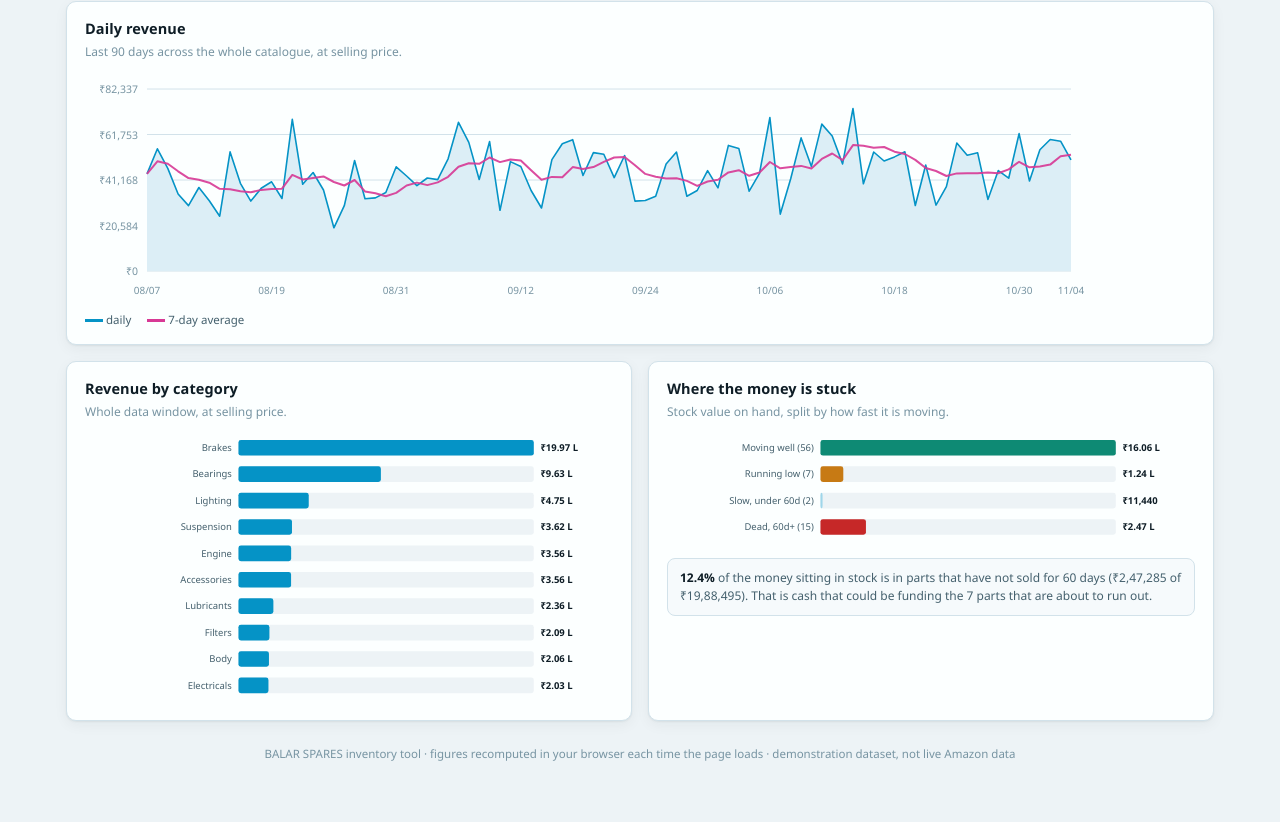
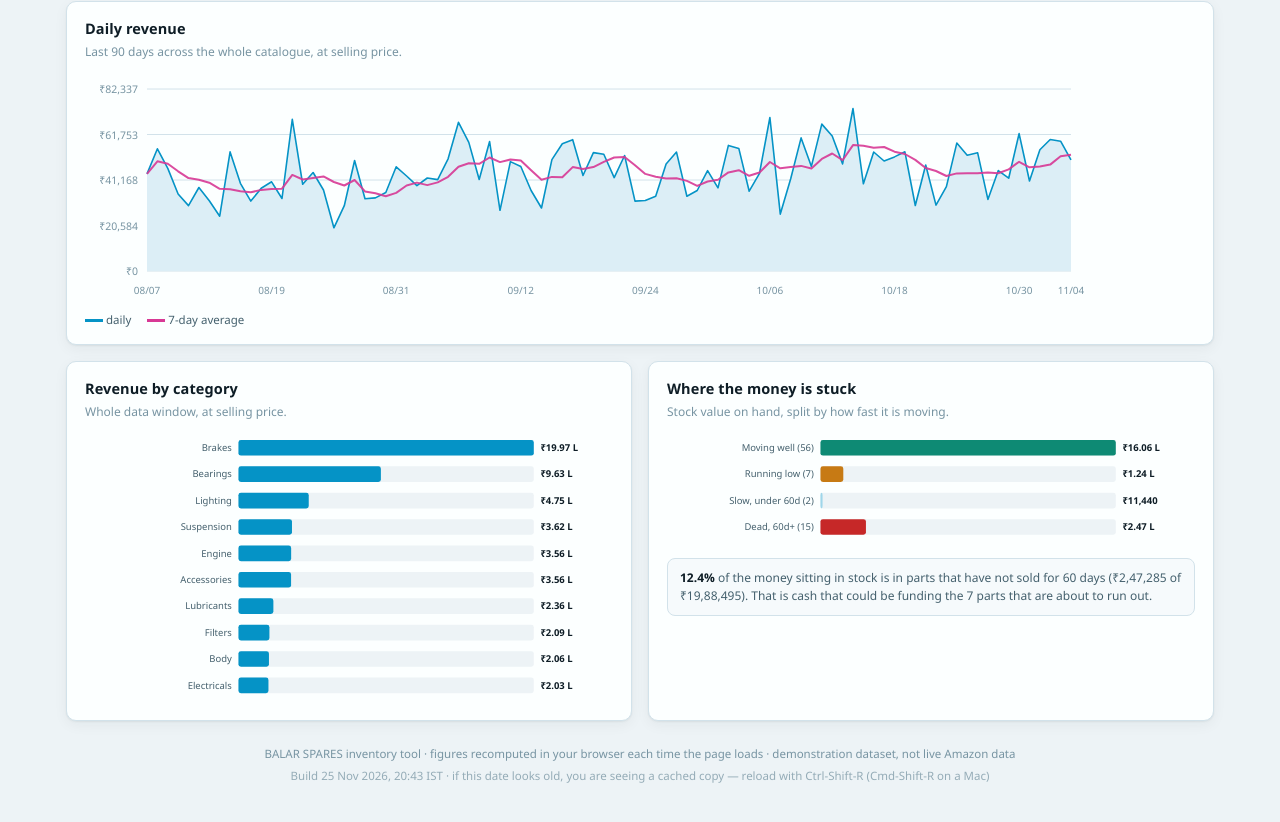
Before and after one commit to fbatman1505-HA/balar-spares, a plain HTML site: page index.html in a window 1280 px wide. Shown: the part 409-1231 px from the top of the page. Drawn offline with Linux system fonts and the light colour scheme.

Commit message:
Stamp the build date in the footer
The live site and a local copy look identical, so there was no way to
tell a stale cached page from a current one. The footer now carries the
build time and says what to press if it looks old.

Co-Authored-By: Claude Opus 5 <noreply@anthropic.com>
Claude-Session: https://claude.ai/code/session_01AavaP7vtMzi3p8xNU8Cn5k

```diff
--- a/index.html
+++ b/index.html
@@ -174,6 +174,8 @@ tr.sel td{background:var(--cyan-xl)}
 .answer table{font-size:12px; margin-top:9px}
 .answer .src{margin-top:10px; font-size:11px; color:var(--ink-3); border-top:1px solid var(--line); padding-top:7px}
 svg{display:block; max-width:100%; height:auto}
+.build{display:inline-block; margin-top:5px; font-variant-numeric:tabular-nums;
+  opacity:.75}
 footer{text-align:center; font-size:11.5px; color:var(--ink-3); padding:8px 16px 0}
 </style>
 </head>
@@ -461,7 +463,9 @@ footer{text-align:center; font-size:11.5px; color:var(--ink-3); padding:8px 16px
 
 <footer>
   BALAR SPARES inventory tool · figures recomputed in your browser each time the page loads ·
-  demonstration dataset, not live Amazon data
+  demonstration dataset, not live Amazon data<br>
+  <span class="build">Build 25 Nov 2026, 20:43 IST · if this date looks old, you are seeing a cached copy —
+  reload with Ctrl&#8209;Shift&#8209;R (Cmd&#8209;Shift&#8209;R on a Mac)</span>
 </footer>
 </div>
 
```
